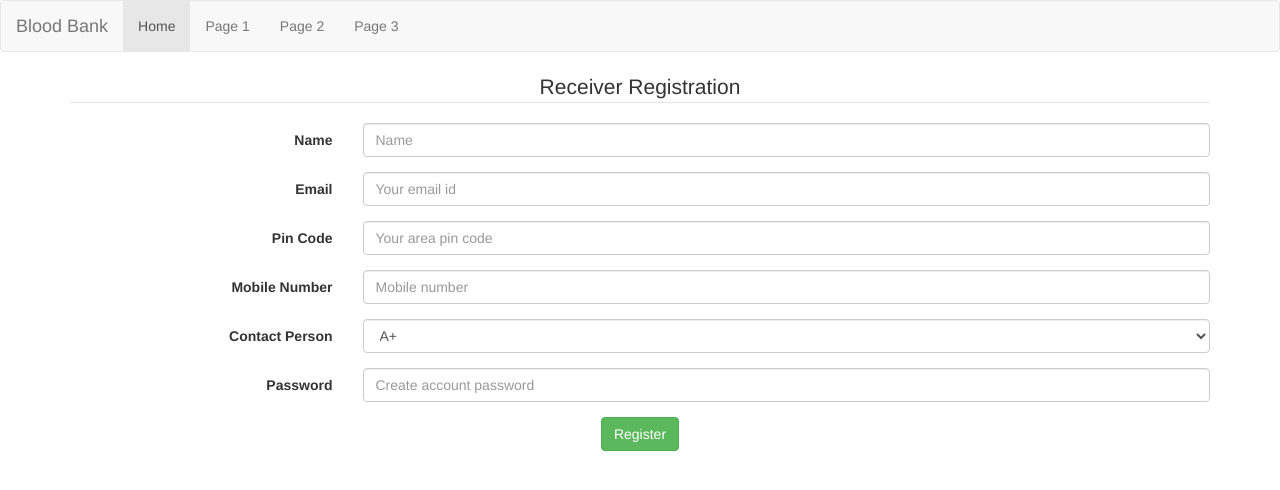
After one commit to amol-can/Blood-Bank-System, a PHP site: page /receiver/receiver_registration.php in a window 1280 px wide. The commit adds this page. Shown: the top 490 px of the page. Run offline with PHP 8.4, Linux system fonts and the light colour scheme; some libraries are stand-ins or nearby versions.

Commit message:
Two registration form created

```diff
--- a/index.php
+++ b/index.php
@@ -37,8 +37,8 @@
 			      	<a class="dropdown-toggle" data-toggle="dropdown" href="#">Register
 				    <span class="caret"></span></a>
 				    <ul class="dropdown-menu">
-				       	<li><a href="#">New Hospital</a></li>
-				        <li><a href="#">New Receiver</a></li>
+				       	<li><a href="hospital/hospital_registration.php">New Hospital</a></li>
+				        <li><a href="receiver/receiver_registration.php">New Receiver</a></li>
 				    </ul>
 			   </li>
 		    </ul>
--- /dev/null
+++ b/receiver/receiver_registration.php
@@ -0,0 +1,96 @@
+<!DOCTYPE html>
+<html>
+<head>
+	<title>Receiver Registration</title>
+	<meta charset=utf-8>
+	<meta name=description content="New Receiver Registration">
+	<meta name=viewport content="width=device-width, initial-scale=1">
+	<link rel="stylesheet" type="text/css" href="https://maxcdn.bootstrapcdn.com/bootstrap/3.3.7/css/bootstrap.min.css">
+	<script src="https://ajax.googleapis.com/ajax/libs/jquery/3.2.1/jquery.min.js"></script>
+	<script src="https://maxcdn.bootstrapcdn.com/bootstrap/3.3.7/js/bootstrap.min.js"></script>
+</head>
+<body>
+	<nav class="navbar navbar-default">
+		<div class="container-fluid">
+		    <div class="navbar-header">
+		      <a class="navbar-brand" href="../index.php">Blood Bank</a>
+		    </div>
+		    <ul class="nav navbar-nav">
+		      <li class="active"><a href="#">Home</a></li>
+		      <li><a href="#">Page 1</a></li>
+		      <li><a href="#">Page 2</a></li>
+		      <li><a href="#">Page 3</a></li>
+		    </ul>
+		</div>
+	</nav>
+	<div class="container">
+		<!-- RECEIVER REGISTRATION FORM -->
+		<form class="form-horizontal" action='registration.php' method="post">
+		  <fieldset>
+		    <div id="legend">
+		      <legend class="text-center">Receiver Registration</legend>
+		    </div>
+		    <div class="form-group">
+                <label for="name" class="col-sm-3 control-label">Name</label>
+                <div class="col-sm-9">
+                    <input type="text" id="name" name="name" placeholder="Name" class="form-control">
+                </div>
+            </div>
+
+            <div class="form-group">
+                <label for="email" class="col-sm-3 control-label">Email</label>
+                <div class="col-sm-9">
+                    <input type="email" id="email" name="email" placeholder="Your email id" class="form-control">
+                </div>
+            </div>
+
+            <div class="form-group">
+                <label for="pincode" class="col-sm-3 control-label">Pin Code</label>
+                <div class="col-sm-9">
+                    <input type="number" id="pincode" name="pincode" placeholder="Your area pin code" class="form-control">
+                </div>
+            </div>
+
+            <div class="form-group">
+                <label for="mobile" class="col-sm-3 control-label">Mobile Number</label>
+                <div class="col-sm-9">
+                    <input type="number" id="mobile" name="mobile" placeholder="Mobile number" class="form-control">
+                </div>
+            </div>
+
+            <div class="form-group">
+                <label for="person" class="col-sm-3 control-label">Contact Person</label>
+                <div class="col-sm-9">
+                    <select name="name" class="form-control">
+                    	<option value="A+">A+</option>
+                    	<option value="O+">O+</option>
+                    	<option value="B+">B+</option>
+                    	<option value="AB+">AB+</option>
+                    	<option value="A-">A-</option>
+                    	<option value="O-">O-</option>
+                    	<option value="B-">B-</option>
+                    	<option value="AB-">AB-</option>
+                    </select>
+                </div>
+            </div>
+
+            <div class="form-group">
+                <label for="pass" class="col-sm-3 control-label">Password</label>
+                <div class="col-sm-9">
+                    <input type="password" id="pass" name="pass" placeholder="Create account password" class="form-control">
+                </div>
+            </div>
+
+		    <div class="form-group">
+		      <!-- Button -->
+		      <div class="controls text-center">
+		        <button type="submit" name="registration" class="btn btn-success">Register</button>
+		      </div>
+		    </div>
+		  </fieldset>
+		</form>
+		<!-- //END OF HOSPITAL REGISTRATION FORM -->
+	</div>
+
+</body>
+</html>
```
Also changed, not shown: hospital/hospital_registration.php (added, +87 -0 lines), hospital/registration.php (added, +27 -0 lines), hospital_registration.php (deleted, +0 -64 lines), include/config.php (added, +9 -0 lines).
